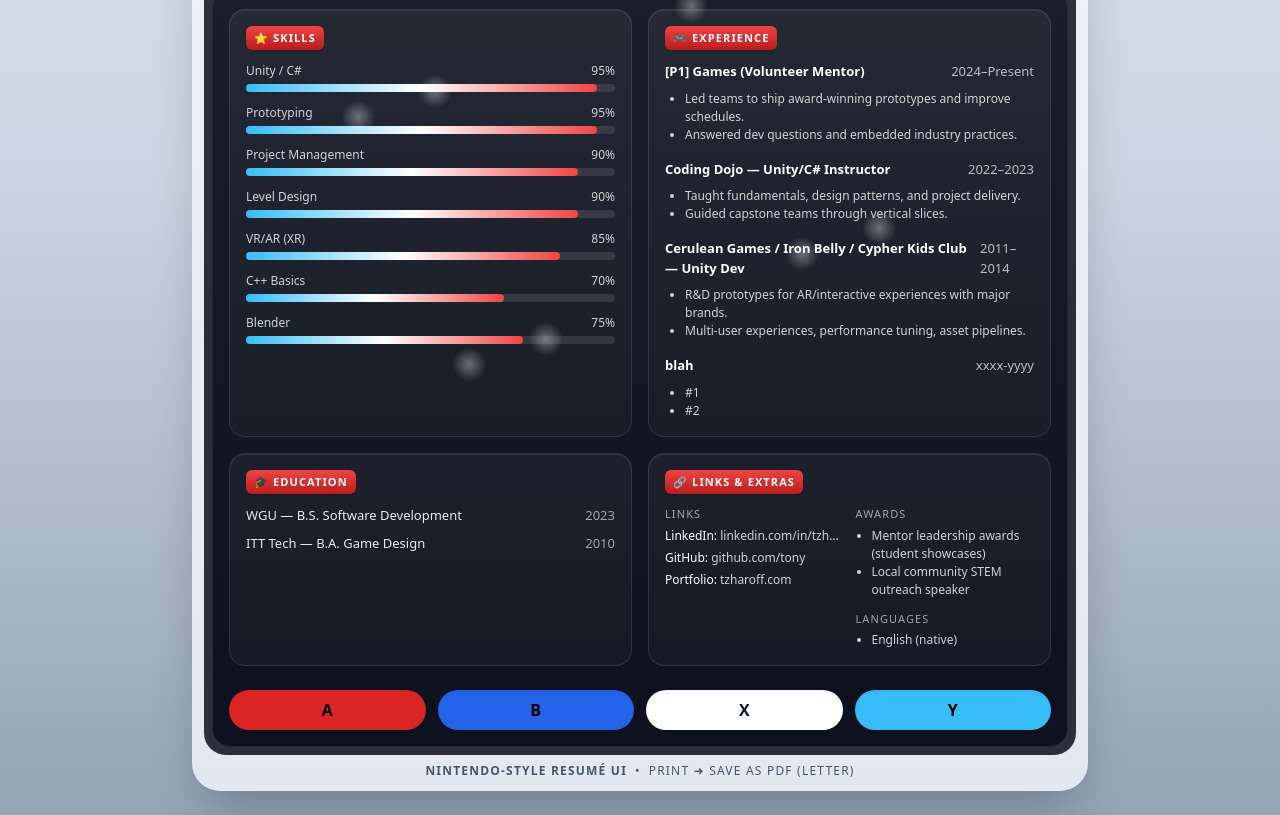
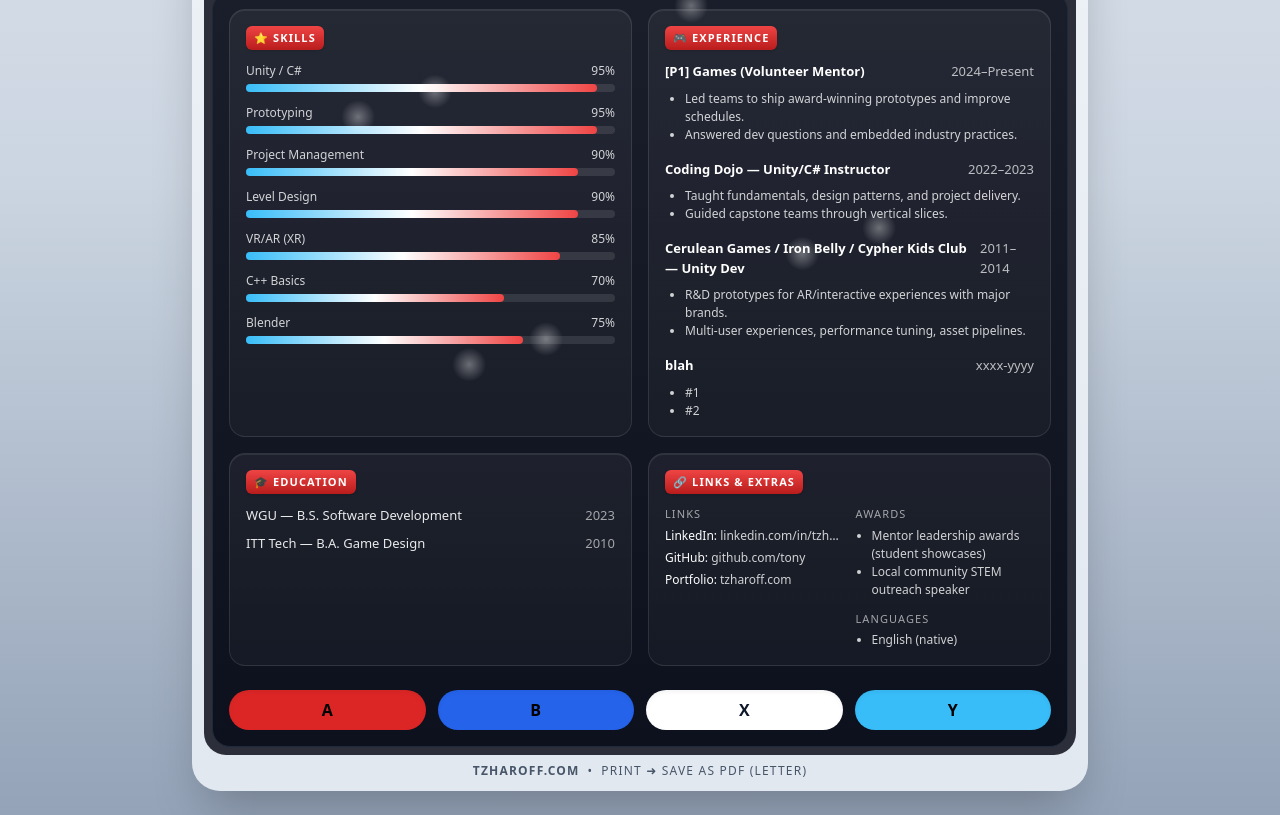
Before and after one commit to tzharoff/tzharoff.com, a React (Create React App) app: page / in a window 1280 px wide. Shown: the part 449-1264 px from the top of the page. Built offline with nearby package versions, Linux system fonts and the light colour scheme.

Commit message:
add tzharoff.com footer

```diff
--- a/src/DSResume.jsx
+++ b/src/DSResume.jsx
@@ -96,7 +96,7 @@
         </div>
         {/* Footer label */}
         <div className="mt-2 flex items-center justify-center gap-2 text-xs tracking-widest text-slate-600 print:hidden">
-          <span className="font-semibold">NINTENDO‑STYLE RESUMÉ UI</span>
+          <span className="font-semibold">TZHAROFF.COM</span>
           <span>•</span>
           <span>PRINT ➜ SAVE AS PDF (LETTER)</span>
         </div>
```
